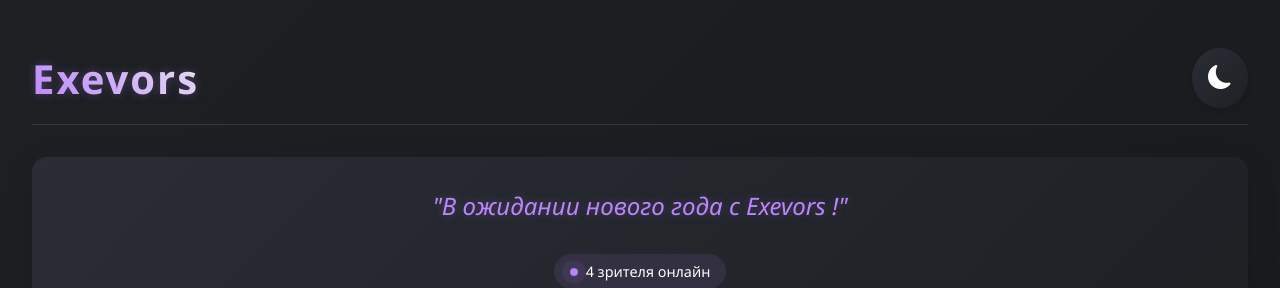
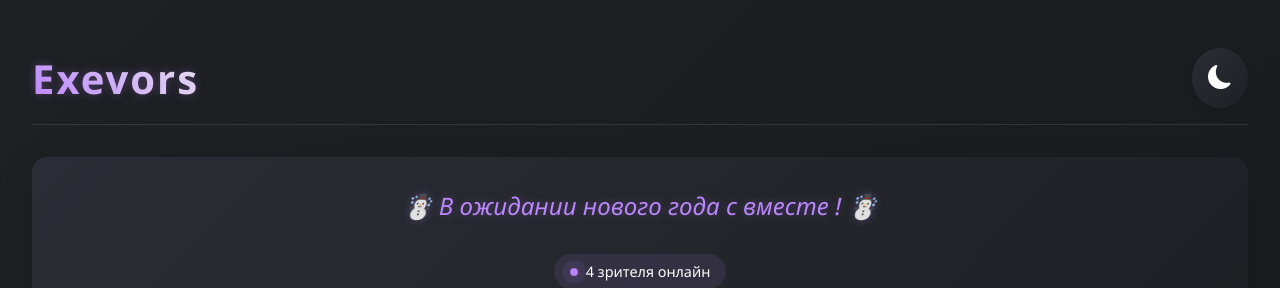
Before and after one commit to Greufsik/viewfilmsinstead, a plain HTML site: page index.html in a window 1280 px wide. Shown: the top 288 px of the page. Drawn offline with nearby package versions, Linux system fonts and the light colour scheme; files whose address does not match are found by name.

Commit message:
Update index.html

```diff
--- a/index.html
+++ b/index.html
@@ -211,7 +211,7 @@
         </header>
 
         <div class="quote-container">
-            <div class="quote">"В ожидании нового года с Exevors !"</div>
+            <div class="quote"> ☃️ В ожидании нового года с вместе ! ☃️</div>
             <div class="status-indicator">
                 <span class="dot"></span>
                 <span id="viewerCount">4 зрителя онлайн</span>
```
